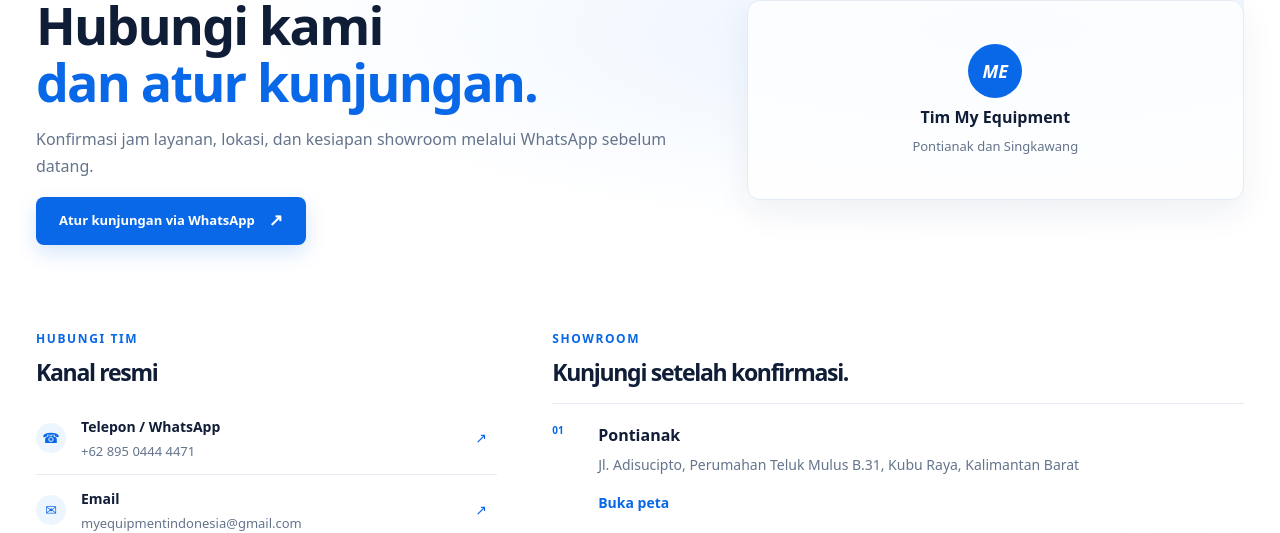
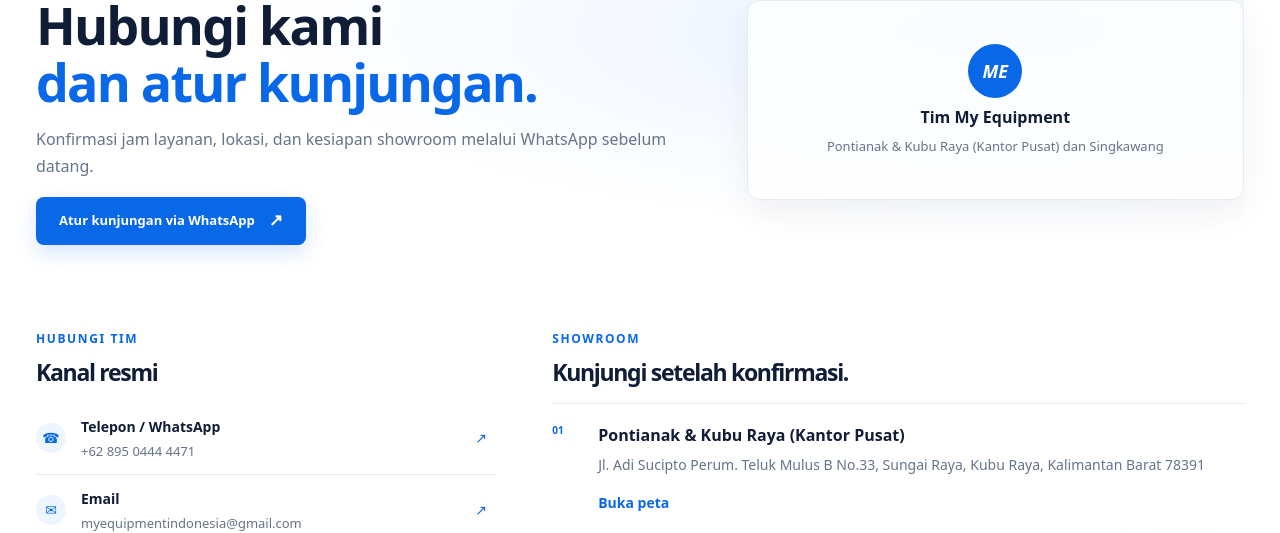
Before and after one commit to kurniaptk-dotcom/my-equipment-indonesia, a Next.js app: page /kontak in a window 1280 px wide. Shown: the part 172-705 px from the top of the page. Built offline with nearby package versions, Linux system fonts and the light colour scheme; no server answers; the database is empty.

Commit message:
fix(seo): sync 100% NAP with official Google Maps place My Equipment Indonesia Corp

```diff
--- a/src/app/kontak/page.tsx
+++ b/src/app/kontak/page.tsx
@@ -6,7 +6,19 @@
 
 export async function generateMetadata(): Promise<Metadata> { return createPageMetadata({ title:'Kontak dan Showroom', description:'Hubungi My Equipment Indonesia melalui WhatsApp, telepon, email, atau kunjungi showroom.', canonical:'/kontak' }); }
 export const dynamic = 'force-dynamic';
-const mapLink = (address: string) => `https://www.google.com/maps/search/?api=1&query=${encodeURIComponent(address)}`;
+const GOOGLE_MAPS_OFFICIAL_URL =
+  'https://www.google.com/maps/place/My+Equipment+Indonesia+Corp/@-0.1018164,109.3939182,17z/data=!3m1!4b1!4m6!3m5!1s0x2e1d5182504320b9:0x822c17173bbad83c!8m2!3d-0.1018218!4d109.3964931!16s%2Fg%2F11xmdvxx0_';
+
+const mapLink = (address: string) => {
+  if (
+    address.toLowerCase().includes('teluk mulus') ||
+    address.toLowerCase().includes('adisucipto') ||
+    address.toLowerCase().includes('adi sucipto')
+  ) {
+    return GOOGLE_MAPS_OFFICIAL_URL;
+  }
+  return `https://www.google.com/maps/search/?api=1&query=${encodeURIComponent(address)}`;
+};
 export default async function Kontak() {
   const contact=await getContactSettings();
   const showroomVisitHref=waLink('Halo My Equipment, saya berencana mengunjungi showroom. Lokasi yang saya inginkan: [sebutkan lokasi]. Waktu yang saya inginkan: [hari/tanggal dan jam]. Mohon konfirmasi alamat dan kesiapan showroom sebelum saya datang. Sumber: halaman Kontak dan Showroom.',contact.whatsapp);
--- a/src/app/layout.tsx
+++ b/src/app/layout.tsx
@@ -33,8 +33,9 @@
         '@type': 'LocalBusiness',
         '@id': `${siteUrl}/#localbusiness`,
         name: `${seo.siteName} - Pusat Mesin & Paket Usaha Laundry Kalbar`,
-        alternateName: ['My Equipment', 'Pusat Mesin Laundry Kalbar', 'My Equipment Indonesia'],
+        alternateName: ['My Equipment', 'My Equipment Indonesia Corp', 'Pusat Mesin Laundry Kalbar', 'My Equipment Indonesia'],
         url: siteUrl,
+        hasMap: 'https://www.google.com/maps/place/My+Equipment+Indonesia+Corp/@-0.1018164,109.3939182,17z/data=!3m1!4b1!4m6!3m5!1s0x2e1d5182504320b9:0x822c17173bbad83c!8m2!3d-0.1018218!4d109.3964931!16s%2Fg%2F11xmdvxx0_',
         logo: `${siteUrl}/images/laundry-hero.webp`,
         image: `${siteUrl}/images/laundry-hero.webp`,
         description: seo.description,
@@ -43,7 +44,7 @@
         priceRange: 'Rp 10.000.000 - Rp 150.000.000',
         address: {
           '@type': 'PostalAddress',
-          streetAddress: 'Jl. Adisucipto, Perumahan Teluk Mulus B.31',
+          streetAddress: 'Jl. Adi Sucipto Perum. Teluk Mulus B No.33, Sungai Raya',
           addressLocality: 'Kubu Raya',
           addressRegion: 'Kalimantan Barat',
           postalCode: '78391',
@@ -51,8 +52,8 @@
         },
         geo: {
           '@type': 'GeoCoordinates',
-          latitude: -0.071680,
-          longitude: 109.390540,
+          latitude: -0.1018218,
+          longitude: 109.3964931,
         },
         areaServed: [
           'Pontianak',
--- a/src/lib/content.ts
+++ b/src/lib/content.ts
@@ -21,7 +21,7 @@
   serviceHoursSource: 'https://www.myequipmentindonesia.com/paket-usaha-laundry-pontianak/',
   serviceHoursVerifiedAt: '2026-10-27',
   locations: [
-    { name: 'Pontianak', address: 'Jl. Adisucipto, Perumahan Teluk Mulus B.31, Kubu Raya, Kalimantan Barat' },
+    { name: 'Pontianak & Kubu Raya (Kantor Pusat)', address: 'Jl. Adi Sucipto Perum. Teluk Mulus B No.33, Sungai Raya, Kubu Raya, Kalimantan Barat 78391' },
     { name: 'Singkawang', address: 'Jln. Terminal Induk II / Terminal Induk Lama, Kios No. 3, Singkawang' },
   ],
 };
@@ -170,7 +170,7 @@
 
 Bagi Anda yang ingin melihat langsung unit mesin cuci *front-load*, dryer komersial *heavy-duty*, dan setrika uap boiler beroperasi, Anda dapat mengunjungi lokasi workshop kami:
 
-- **Kantor & Showroom Pusat**: Jl. Adisucipto, Perumahan Teluk Mulus B.31, Kec. Sungai Raya, Kab. Kubu Raya, Kalimantan Barat (arah Bandara Supadio).
+- **Kantor & Showroom Pusat**: Jl. Adi Sucipto Perum. Teluk Mulus B No.33, Sungai Raya, Kab. Kubu Raya, Kalimantan Barat 78391 (arah Bandara Supadio).
 - **Kios Cabang Singkawang**: Terminal Induk II / Terminal Induk Lama, Kios No. 3, Kota Singkawang.
 - **Konsultasi WhatsApp**: +62 895-0444-4471 (*Layanan konsultasi gratis & survei kebutuhan mesin*).`,
     youtubeUrl: 'https://www.youtube.com/watch?v=1S1MumVG5xo',
```
Also changed, not shown: public/llms.txt.
